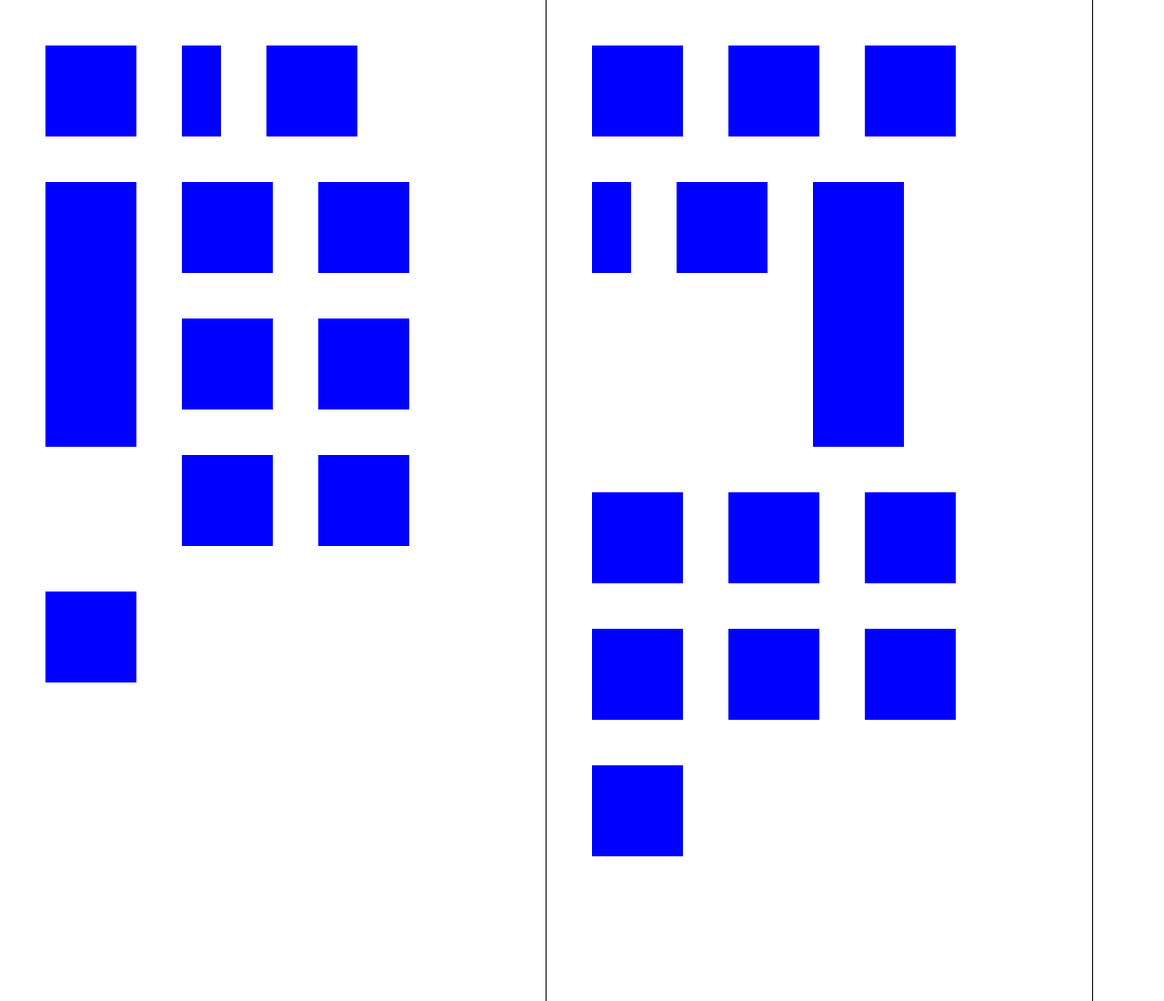
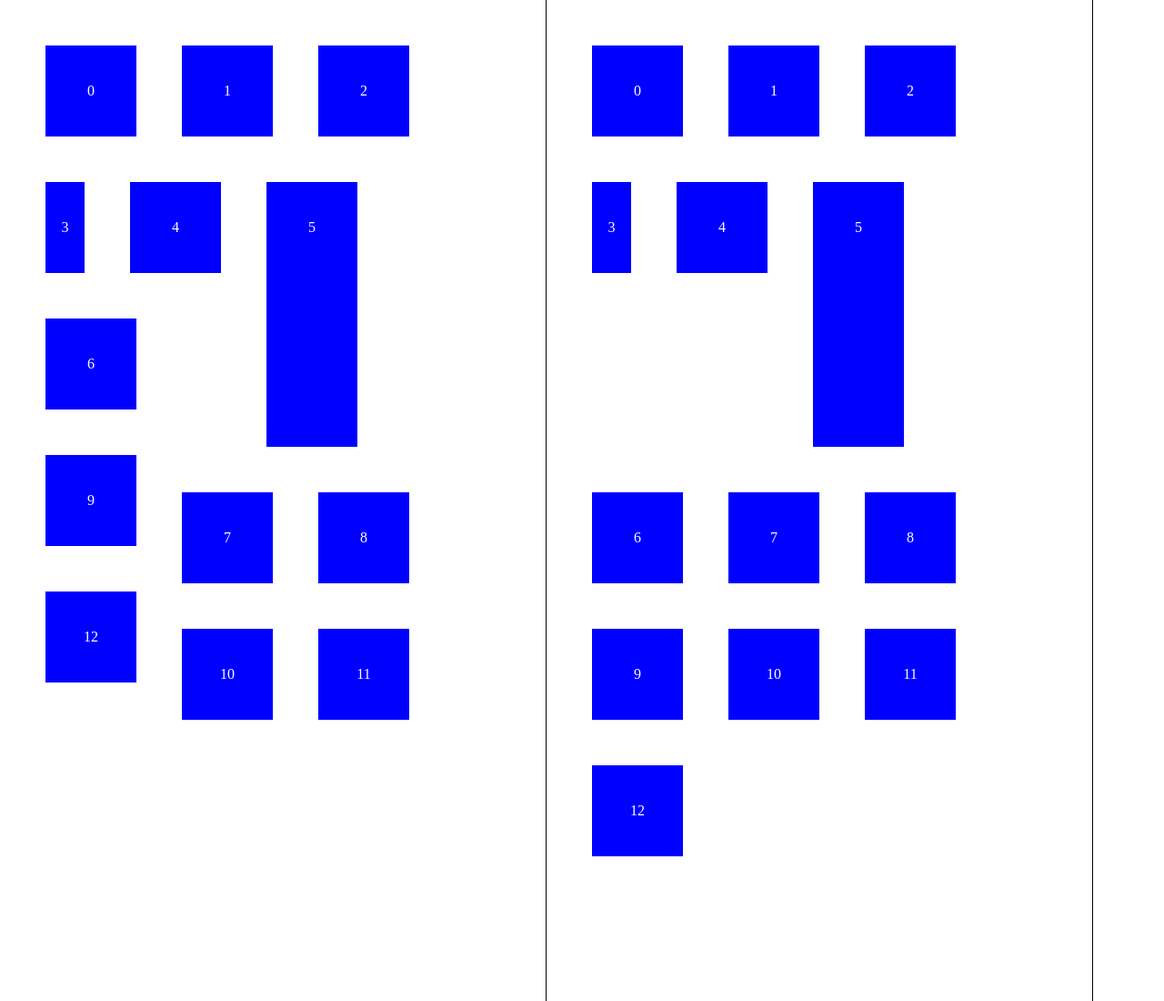
Before and after one commit to guitarpoet/smart_layout, a plain HTML site: page index.html in a window 1280 px wide. Shown: the whole page at 91% size. Drawn offline with Linux system fonts and the light colour scheme.

Commit message:
Added the smart layout's function(need to fix)

```diff
--- a/index.html
+++ b/index.html
@@ -31,6 +31,9 @@
 			padding: 50px 50px;
 			width: 500px;
 			float: left;
+			text-align: center;
+			color: #fff;
+			line-height: 100px;
 			border-right: 1px black solid;
 		}
 	</style>
--- a/js/demo.js
+++ b/js/demo.js
@@ -26,6 +26,7 @@ function make_boxes(total, mutant, mutant_min, mutant_max, container, copy) {
 	var mc = 0;
 	for(var i = 0; i < total; i++) {
 		var box = e('div', 'box');
+		box.text(i);
 		var rand = random(3);
 
 		if(rand && mc < mutant) { // We need to mutant this box
--- a/js/layout.js
+++ b/js/layout.js
@@ -113,10 +113,21 @@ FlowContainer.prototype = {
 			}
 			if(b.data('y') + this.boxHeight(b) > y) { // If this is deeper than the last y
 				y = b.data('y') + this.boxHeight(b);
-				console.info('Y is {0}'.format(y));
 			}
 		}
 		return y;
+	},
+
+	boxesAtX: function(index, x) {
+		var boxes = [];
+		for(var i = 0; i < index; i++) {
+			var b = $(this.box(i));
+			var bx = b.data('x');
+			if(bx <= x && bx + this.boxWidth(b) >= x) {
+				boxes.push(b);
+			}
+		}
+		return boxes;
 	},
 
 	/**
@@ -153,6 +164,48 @@ FlowContainer.prototype = {
 
 	boxes: function() {
 		return this.container.children('.box');
+	},
+
+	hit: function(x, y, index, box) {
+		if(x + this.boxWidth(box) > this.width()) { // Test boundary hit first
+			return true;
+		}
+
+		for(var i = 0; i < index; i++) {
+			var b = $(this.box(i));
+			var bx = b.data('x');
+			var by = b.data('y');
+
+			if(bx == x && by == y)
+				return true;
+
+			if(bx > x) {
+				if(bx - x < this.boxWidth(box)) {
+					if(by > y) {
+						if(by - y < this.boxHeight(box))
+							return true;
+					}
+					else {
+						if(y - by < this.boxHeight(b))
+							return true;
+					}
+				}
+			}
+			else {
+				if(x - bx < this.boxWidth(b)) {
+					if(by > y) {
+						if(by - y < this.boxHeight(box))
+							return true;
+					}
+					else {
+						if(y - by < this.boxHeight(b))
+							return true;
+
+					}
+				}
+			}
+		}
+		return false;
 	},
 
 	/**
@@ -202,29 +255,59 @@ SmartContainer.prototype.layout = function(index, box) { // Replacing the layout
 
 	var x = 0;
 	var y = 0;
-	if(this.canPlaceRight(last, box)) {
+
+	console.info('Layouting box {0}'.format(index));
+	if(this.canPlaceRight(last, box)) { // Flow left has the highest priority
 		// We can layout this at the right of the last
 		x = last.data('x') + this.boxWidth(last); // Place the box at the right of the last box
-		y = this.calY(index, x, this.boxWdith(box));
-		//y = last.data('y'); // This box will be at the same y position of the last box
+		y = this.calY(index, x, box);
+		if(y != -1 && !this.hit(x, y, index, box)) {
+			console.info('Box {0} placed by flow left x = {1}, y = {2}'.format(index, x, y));
+			this.place(box, x, y);
+			return;
+		}
 	}
-	else {
+	var ty = this.calY(index, 0, box);
+	// We can't do flow left, since we hit the boundary, try with all the layouted boxes
+	for(var i = 0; i < index; i++) {
+		var tb = $(this.box(i));
+		x = tb.data('x') + this.boxWidth(tb); // Let box at the right side of this box
+		y = this.calY(index, x ,box);
+		if(y != -1) {
+			if(y >= ty) { // If this is deeper than the new row
+				y = -1;
+			}
+			else {
+				break;
+			}
+		}
+	}
+	if(y == -1) { // The box can't be at the right side of any box, just place it at the left
 		x = 0;
-		y = this.calY(index, x, this.boxWidth(box));
+		y = ty;
+		console.info('Box {0} placed next row x = {1}, y = {2}'.format(index, x, y));
 	}
+
 	this.place(box, x, y);
 }
 
-SmartContainer.prototype.calY = function(index, x, w) {
-	var y = 0;
-	for(var i = 0; i < index; i++) {
-		var b = $(this.box(i));
-		if(x + w <= b.data('x')) { // If this box is at the right position of this box, ignore it
-			continue;
-		}
-		if(b.data('y') + this.boxHeight(b) > y) { // If this is deeper than the last y
-			y = b.data('y') + this.boxHeight(b);
-			console.info('Y is {0}'.format(y));
+SmartContainer.prototype.calY = function(index, x, box) {
+	var y = -1;
+	var hit = this.hit(x, y, index, box);
+	if(!hit) // Always gave y = 0 a try
+		return 0;
+
+	var boxes = this.boxesAtX(index, x); // Get all the boxes at this x position
+	boxes = boxes.concat(this.boxesAtX(index, x + this.boxWidth(box)));
+	for(var j = 0; j < boxes.length; j++) {
+		var ttb = $(boxes[j]);
+		var ty = ttb.data('y') + this.boxHeight(ttb); // Try to put this box under the box
+		console.info('Calculating ty {3} of box {4} for box {0} at x {1} is {2}'.format(index, x, y, ty, ttb.text()));
+		if(!this.hit(x, ty, index, box)) { // We found the position
+			if(y == -1 || ty < y) {
+				y = ty;
+				console.info('Calculating y for box {0} at x {1} is {2}'.format(index, x, y));
+			}
 		}
 	}
 	return y;
```
Also changed, not shown: 2 other files.
